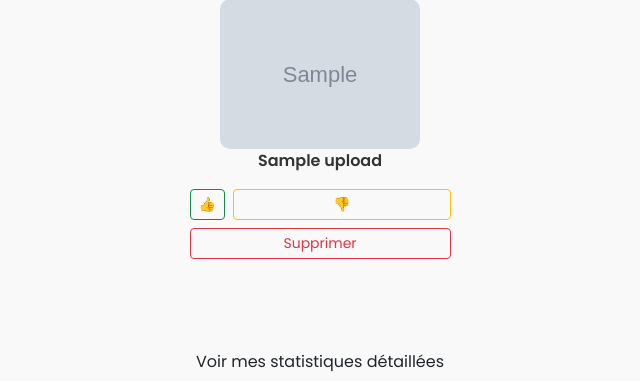
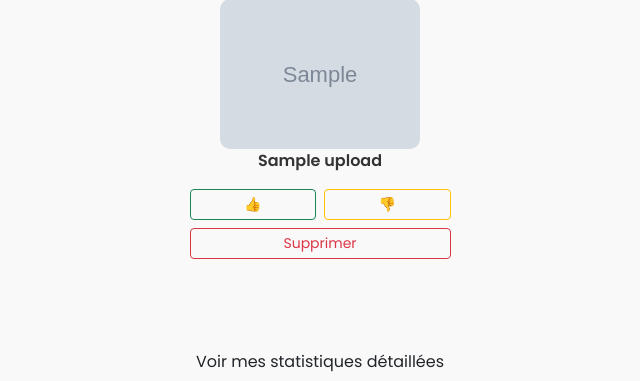
Before and after one commit to Omonstr0/HealthyAI, a Flask app: template app/templates/dashboard.html in a window 1280 px wide. Shown: the part 1209-1590 px from the top of the page, without its empty margins (320-960 px from the left). Run offline with Flask 3, Linux system fonts and the light colour scheme; tables that the repository leaves empty hold one stand-in row (values such as "Sample post"); the template is opened without the code that fills it: values that come from a table or form of the project are taken from there, most other values are stand-ins (such as "Sample title", 1, 10 or a date in 2020); grey boxes marked "Sample" are stand-in pictures; parts of the project's set-up code (start-up, migrations or seed data) failed here and were passed over; some libraries are stand-ins or nearby versions.

Commit message:
edit dashboard

```diff
--- a/app/templates/dashboard.html
+++ b/app/templates/dashboard.html
@@ -171,12 +171,15 @@
               <p><strong>{{ (img.dish_name or 'Plat inconnu').replace('_',' ').capitalize() }}</strong></p>
 
               <div class="d-flex justify-content-center gap-2 mt-2">
+                <!-- 👍 -->
                 <form action="{{ url_for('feedback', upload_id=img.id) }}" method="POST" class="flex-fill">
                   <input type="hidden" name="rating" value="1">
                   <button type="submit" class="btn btn-sm btn-outline-success w-100">👍</button>
                 </form>
-
-                <button class="btn btn-sm btn-outline-warning w-100 flex-fill" onclick="toggleCorrection({{ img.id }})">👎</button>
+                <!-- 👎 -->
+                <form onsubmit="event.preventDefault(); toggleCorrection({{ img.id }});" class="flex-fill">
+                  <button class="btn btn-sm btn-outline-warning w-100 flex-fill" onclick="toggleCorrection({{ img.id }})">👎</button>
+                </form>
               </div>
 
               <div id="correction-box-{{ img.id }}" class="mt-2 d-none">
```
